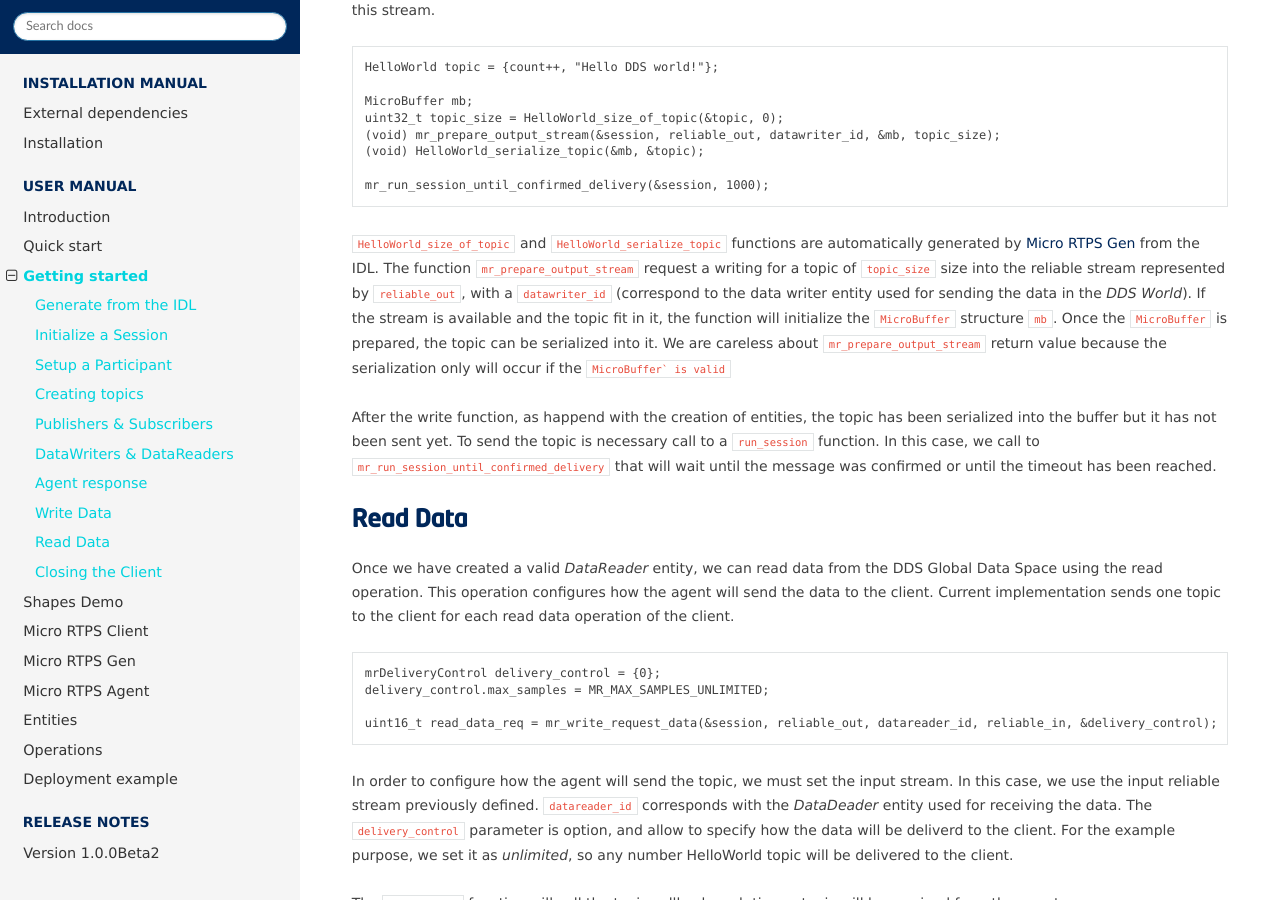
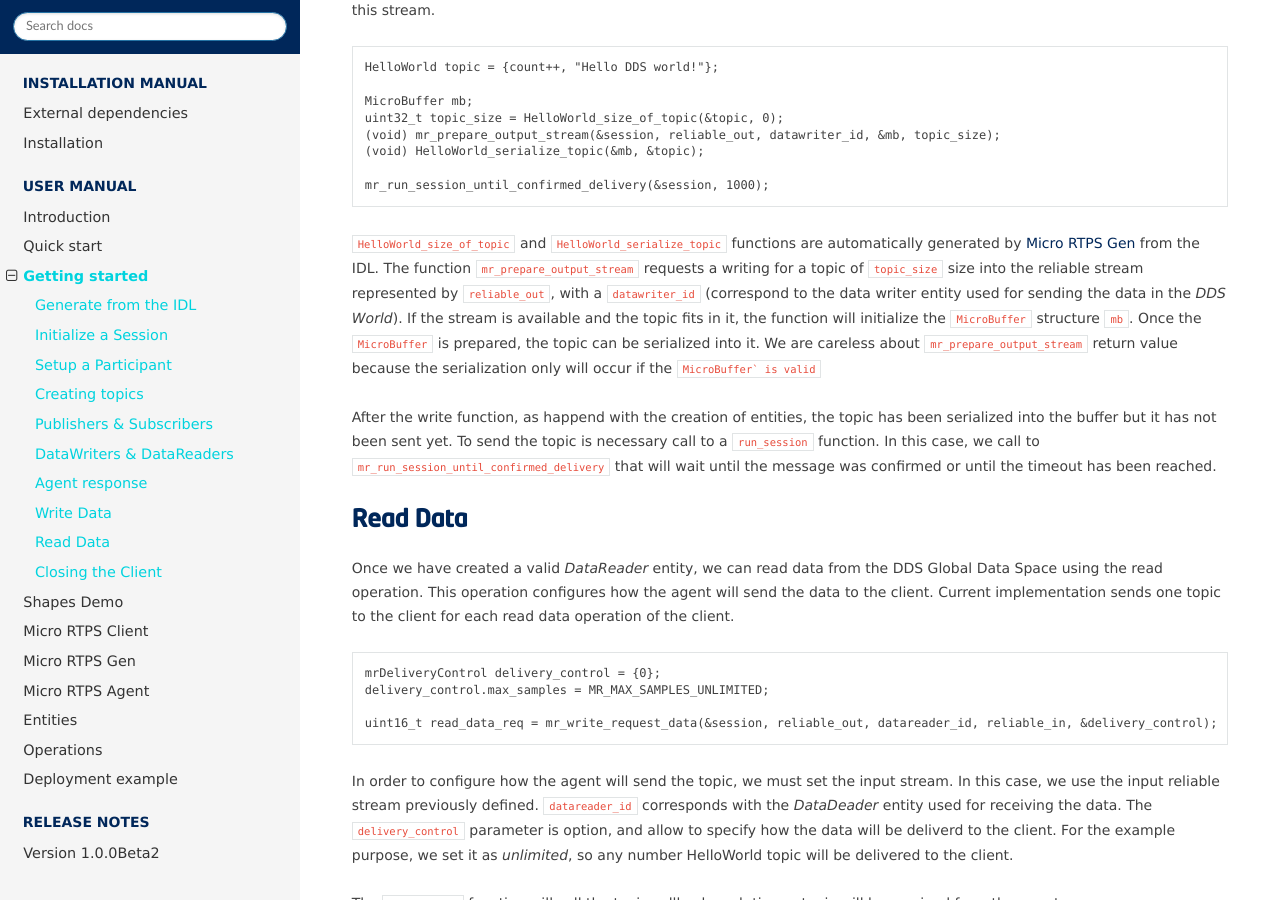
Before and after one commit to eProsima/Micro-XRCE-DDS-docs, a Sphinx documentation site: the page built from docs/getting_started.rst, in a window 1280 px wide and 900 px high, scrolled down 4810 px. Built offline with Sphinx 7.4.7 and the Read the Docs theme 2.0.0, drawn with Linux system fonts in a browser that asks for light colours.

Commit message:
Changes to accept pull request.

```diff
--- a/docs/getting_started.rst
+++ b/docs/getting_started.rst
@@ -216,9 +216,9 @@ For creating a message with data, first we must to decide which stream we want t
     mr_run_session_until_confirmed_delivery(&session, 1000);
 
 ``HelloWorld_size_of_topic`` and ``HelloWorld_serialize_topic`` functions are automatically generated by :ref:`micrortpsgen_label` from the IDL.
-The function ``mr_prepare_output_stream`` request a writing for a topic of ``topic_size`` size into the reliable stream represented by ``reliable_out``,
+The function ``mr_prepare_output_stream`` requests a writing for a topic of ``topic_size`` size into the reliable stream represented by ``reliable_out``,
 with a ``datawriter_id`` (correspond to the data writer entity used for sending the data in the `DDS World`).
-If the stream is available and the topic fit in it, the function will initialize the ``MicroBuffer`` structure ``mb``.
+If the stream is available and the topic fits in it, the function will initialize the ``MicroBuffer`` structure ``mb``.
 Once the ``MicroBuffer`` is prepared, the topic can be serialized into it.
 We are careless about ``mr_prepare_output_stream`` return value because the serialization only will occur if the ``MicroBuffer` is valid``
 
```
